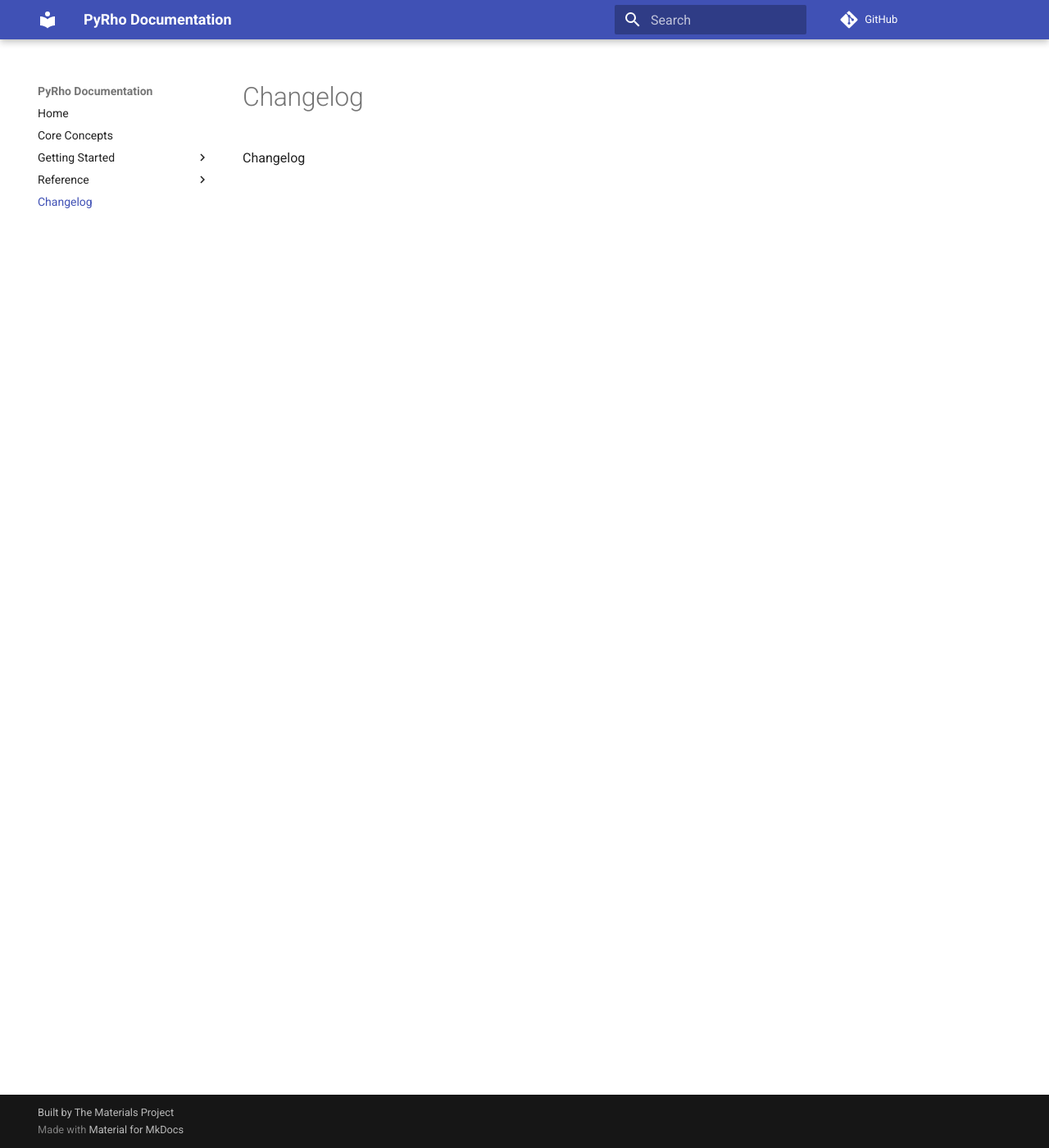
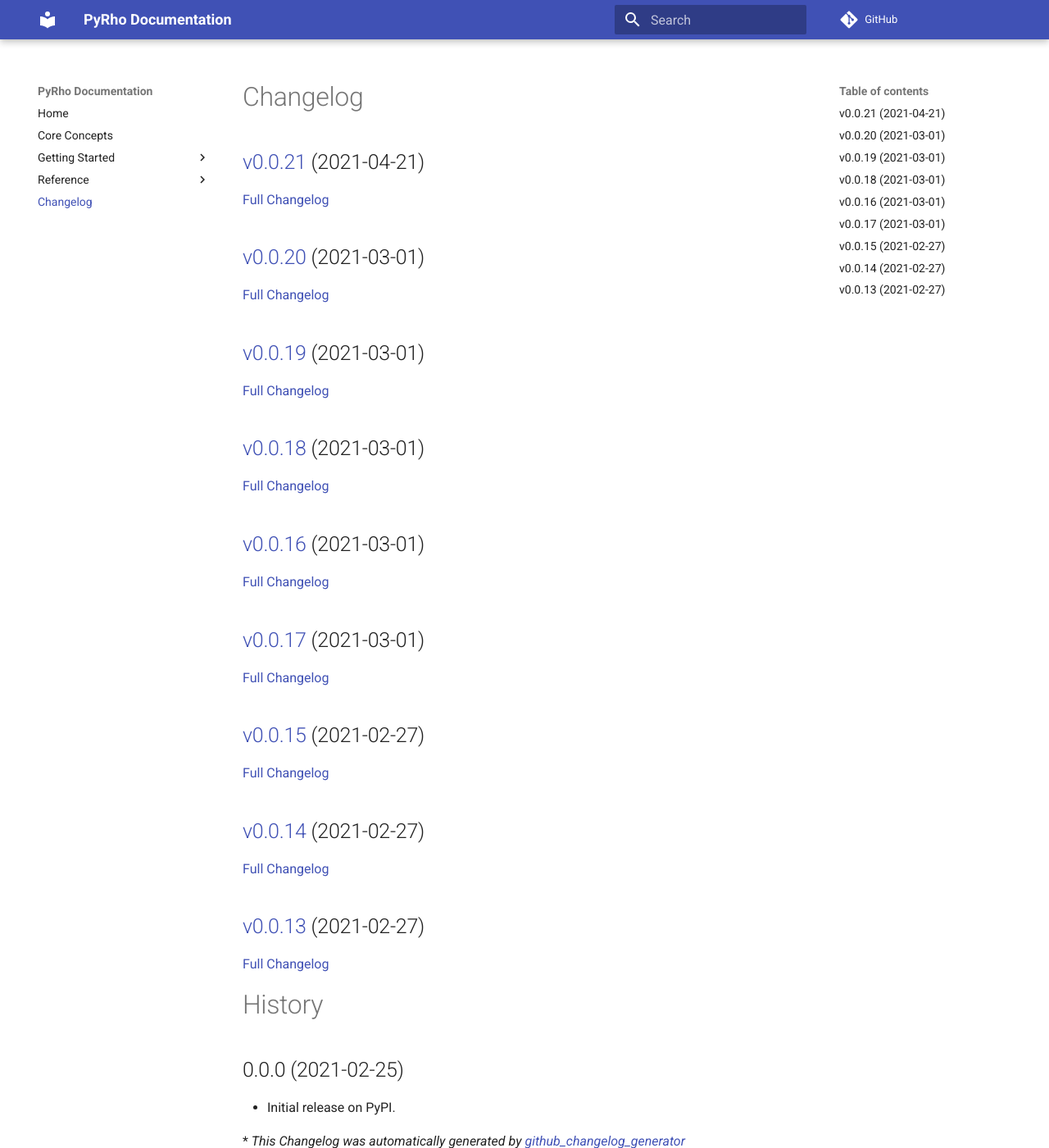
Before and after one commit to materialsproject/pyrho, an MkDocs documentation site: the page built from docs/CHANGELOG.md, in a window 1280 px wide and 1400 px high. Shown: the whole window at 82% size. Built offline with MkDocs 1.6.1 and Material for MkDocs 9.7.7, drawn with Linux system fonts in a browser that asks for light colours; comment, search, counter and statistics services are not loaded.

Commit message:
Updated CHANGELOG.md

```diff
--- a/docs/CHANGELOG.md
+++ b/docs/CHANGELOG.md
@@ -1 +1,46 @@
-Changelog
+# Changelog
+
+## [v0.0.21](https://github.com/materialsproject/pyrho/tree/v0.0.21) (2021-04-21)
+
+[Full Changelog](https://github.com/materialsproject/pyrho/compare/v0.0.20...v0.0.21)
+
+## [v0.0.20](https://github.com/materialsproject/pyrho/tree/v0.0.20) (2021-03-01)
+
+[Full Changelog](https://github.com/materialsproject/pyrho/compare/v0.0.19...v0.0.20)
+
+## [v0.0.19](https://github.com/materialsproject/pyrho/tree/v0.0.19) (2021-03-01)
+
+[Full Changelog](https://github.com/materialsproject/pyrho/compare/v0.0.18...v0.0.19)
+
+## [v0.0.18](https://github.com/materialsproject/pyrho/tree/v0.0.18) (2021-03-01)
+
+[Full Changelog](https://github.com/materialsproject/pyrho/compare/v0.0.16...v0.0.18)
+
+## [v0.0.16](https://github.com/materialsproject/pyrho/tree/v0.0.16) (2021-03-01)
+
+[Full Changelog](https://github.com/materialsproject/pyrho/compare/v0.0.17...v0.0.16)
+
+## [v0.0.17](https://github.com/materialsproject/pyrho/tree/v0.0.17) (2021-03-01)
+
+[Full Changelog](https://github.com/materialsproject/pyrho/compare/v0.0.15...v0.0.17)
+
+## [v0.0.15](https://github.com/materialsproject/pyrho/tree/v0.0.15) (2021-02-27)
+
+[Full Changelog](https://github.com/materialsproject/pyrho/compare/v0.0.14...v0.0.15)
+
+## [v0.0.14](https://github.com/materialsproject/pyrho/tree/v0.0.14) (2021-02-27)
+
+[Full Changelog](https://github.com/materialsproject/pyrho/compare/v0.0.13...v0.0.14)
+
+## [v0.0.13](https://github.com/materialsproject/pyrho/tree/v0.0.13) (2021-02-27)
+
+[Full Changelog](https://github.com/materialsproject/pyrho/compare/v0.0.12...v0.0.13)
+
+# History
+
+## 0.0.0 (2021-02-25)
+
+-   Initial release on PyPI.
+
+
+\* *This Changelog was automatically generated by [github_changelog_generator](https://github.com/github-changelog-generator/github-changelog-generator)*
```
